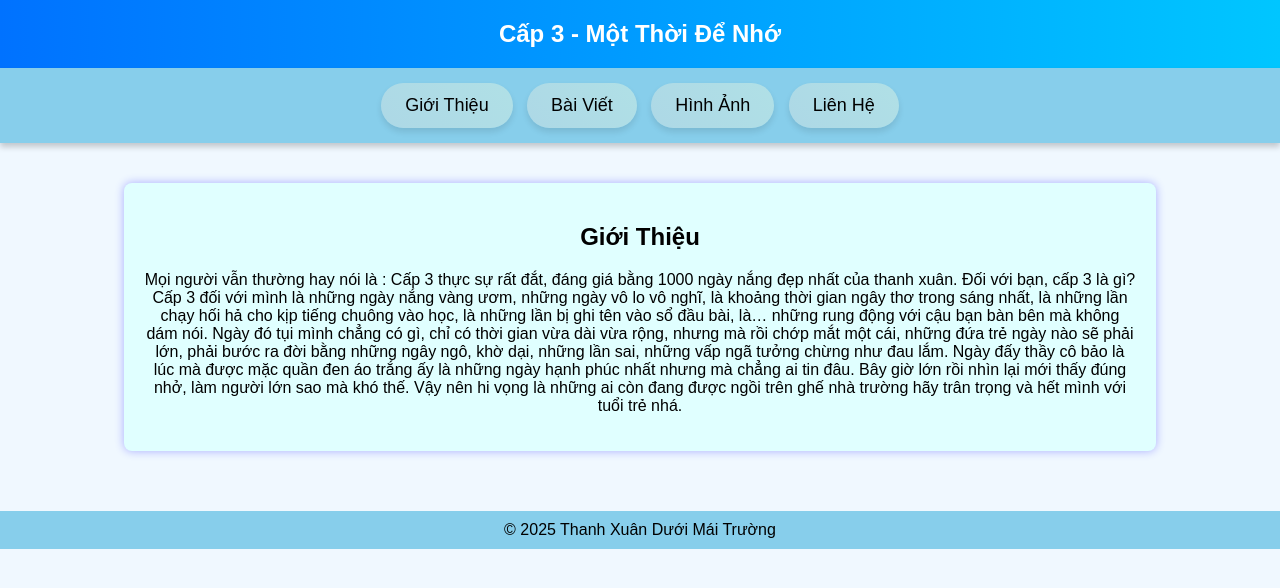
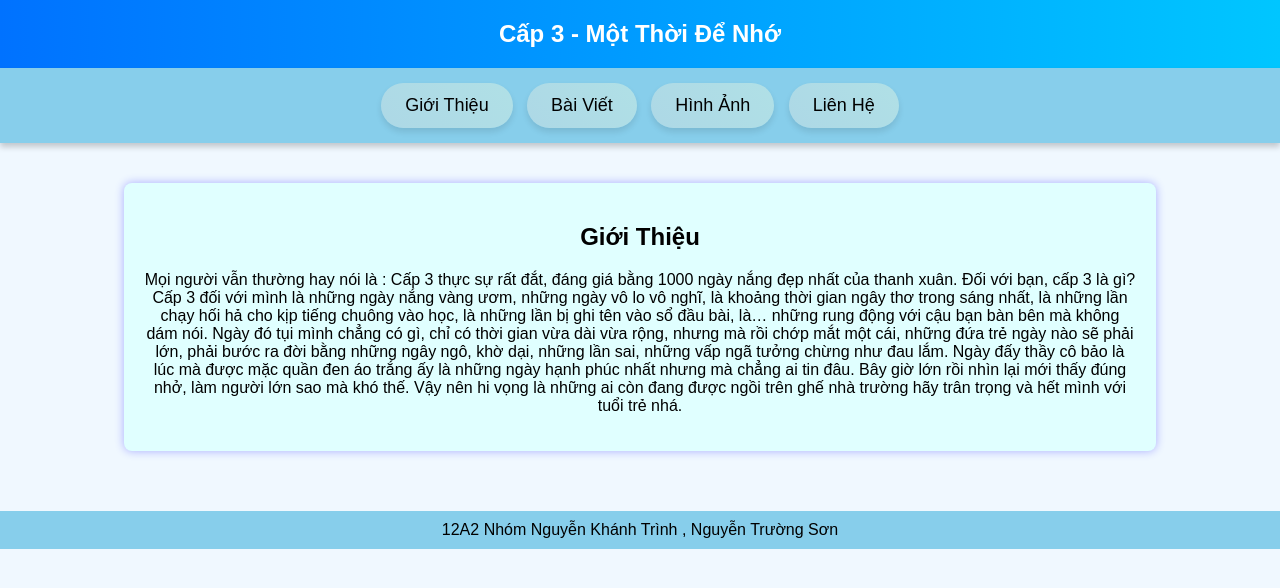
Before and after one commit to trinhcoder-ux/test.html, a plain HTML site: page index.html in a window 1280 px wide. Drawn offline with Linux system fonts and the light colour scheme.

Commit message:
Update index.html

```diff
--- a/index.html
+++ b/index.html
@@ -252,7 +252,7 @@
 
     </main>
     <footer>
-        © 2025 Thanh Xuân Dưới Mái Trường
+        12A2 Nhóm Nguyễn Khánh Trình , Nguyễn Trường Sơn
     </footer>
 </body>
 </html>
```
